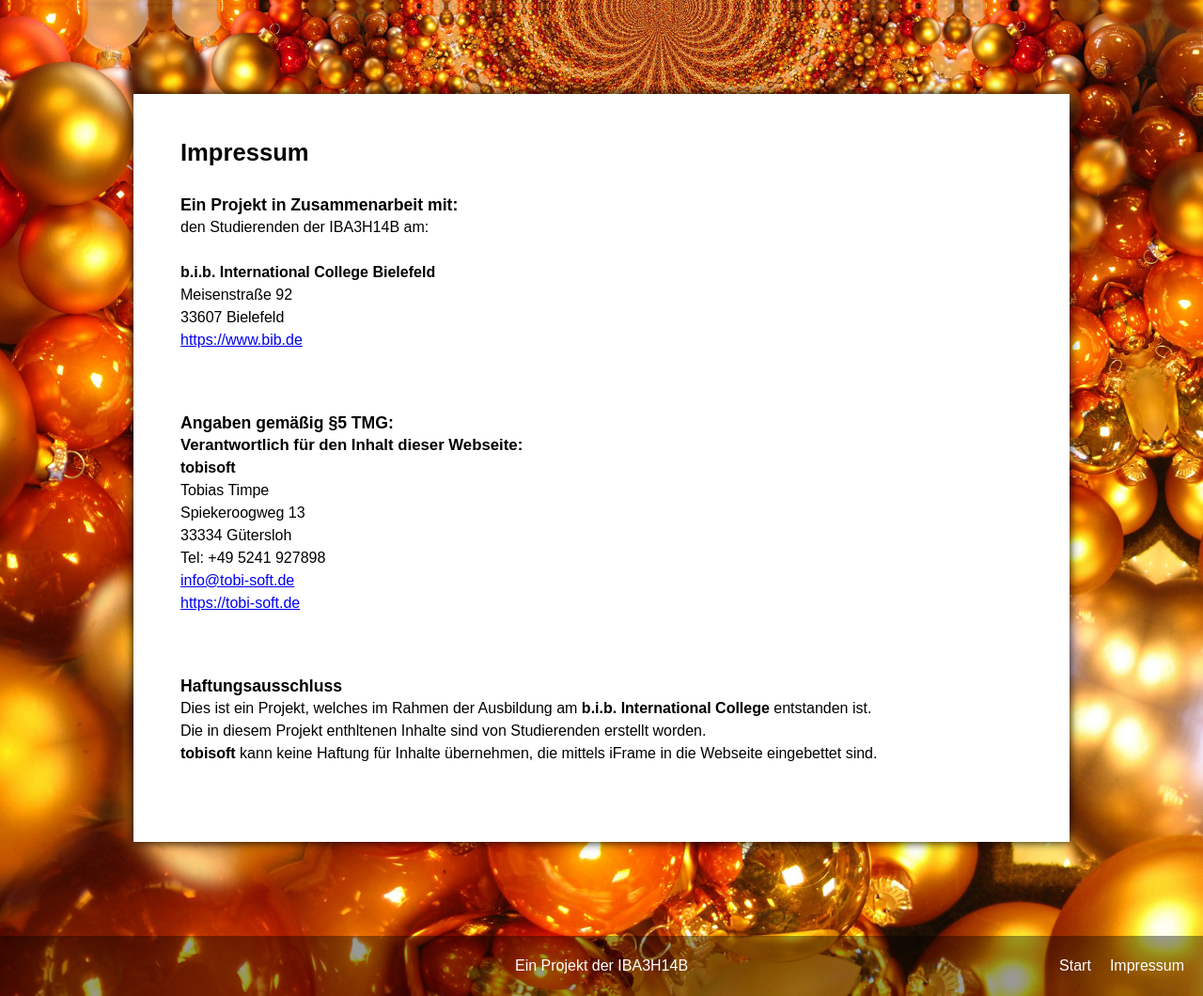
After one commit to ttimpe/bibAdvent, a PHP site: page /impressum.php in a window 1280 px wide. The commit adds this page. Shown: the whole page at 94% size. Run offline with PHP 8.4, Linux system fonts and the light colour scheme.

Commit message:
added imprint

```diff
--- a/css/app.css
+++ b/css/app.css
@@ -41,6 +41,65 @@ body {
 main {
 	flex: 1 0 auto;
 }
+
+
+main article {
+    width: 70%;
+    max-width: 960px;
+    margin: 100px auto;
+    background: white;
+    box-shadow: 0 0 10px #000;
+    padding: 50px;
+    font-family: sans-serif;
+    line-height: 1.5em;
+}
+main article section {
+    padding: 2em 0;
+}
+
+main article h1 {
+    font-size: 1.6em;
+}
+main article h2 {
+    font-size: 1.1em;
+}
+main article h3 {
+    font-size: 1.05em;
+}
+
+footer .menu {
+    list-style: none;
+    position: absolute;
+    top: 0;
+    height: 100%;
+    right: 0;
+}
+footer .menu li {
+    float: left;
+    height: 100%;
+}
+
+
+
+footer .menu li a {
+    color: white;
+    text-decoration: none;
+    text-align: center;
+    padding: 0 10px;
+    height: 100%;
+    display: block;
+    transition: .2s;
+}
+
+footer .menu li a:hover {
+    background: rgba(0,0,0,0.6);
+
+}
+
+footer .menu li:last-child a {
+    padding-right: 20px;
+}
+
 
 #doors {
     list-style: none;
@@ -160,7 +219,7 @@ footer {
     line-height: 64px;
     font-family: sans-serif;
 	color: white;
-
+    position: relative;
 }
 
 footer p {
--- /dev/null
+++ b/footer.php
@@ -0,0 +1,12 @@
+<footer>
+    <p>Ein Projekt der IBA3H14B</p>
+    <ul class="menu">
+        <li><a href="/">Start</a></li>
+        <li><a href="/impressum.php">Impressum</a></li>
+    </ul>
+
+</footer>
+<script src="//code.jquery.com/jquery.min.js"></script>
+<?php include('tracking.php');?>
+</body>
+</html>
--- /dev/null
+++ b/header.php
@@ -0,0 +1,9 @@
+<!DOCTYPE html>
+<html>
+    <head>
+        <meta charset="utf-8">
+        <title><?php echo TITLE; ?> - b.i.b. Adventskalender 2016</title>
+        <link rel="stylesheet" href="css/font-awesome.min.css">
+        <link rel="stylesheet" href="css/app.css">
+    </head>
+    <body>
--- /dev/null
+++ b/impressum.php
@@ -0,0 +1,42 @@
+<?php
+define('TITLE', 'Impressum');
+
+include('header.php');?>
+<main>
+            <article>
+                <h1>Impressum</h1>
+                <section>
+                    <h2>Ein Projekt in Zusammenarbeit mit:</h2>
+                    <p>
+                    den Studierenden der IBA3H14B am:<br><br>
+                    <strong>b.i.b. International College Bielefeld</strong><br>
+                    Meisenstraße 92<br>
+                    33607 Bielefeld<br>
+                    <a href="https://www.bib.de">https://www.bib.de</a><br>
+                    </p>
+                </section>
+                <section>
+                    <h2>Angaben gemäßig §5 TMG:</h2>
+                    <h3>Verantwortlich für den Inhalt dieser Webseite:</h3>
+                    <p>
+                    <strong>tobisoft</strong><br>
+                    Tobias Timpe<br>
+                    Spiekeroogweg 13<br>
+                    33334 Gütersloh<br>
+                    Tel: +49 5241 927898<br>
+                    <a href="mailto:info@tobi-soft.de">info@tobi-soft.de</a><br>
+                    <a href="https://tobi-soft.de">https://tobi-soft.de</a><br>
+                </p>
+            </section>
+                <section>
+                    <h2>Haftungsausschluss</h2>
+                    <p>
+                    Dies ist ein Projekt, welches im Rahmen der Ausbildung am <strong>b.i.b. International College</strong> entstanden ist.<br>
+                    Die in diesem Projekt enthltenen Inhalte sind von Studierenden erstellt worden. <br>
+                    <strong>tobisoft</strong> kann keine Haftung für Inhalte übernehmen, die mittels iFrame in die Webseite eingebettet sind.<br>
+                </p>
+                </section>
+
+            </article>
+        </main>
+<?php include 'footer.php'; ?>
```
Also changed, not shown: index.php (+5 -19 lines).
